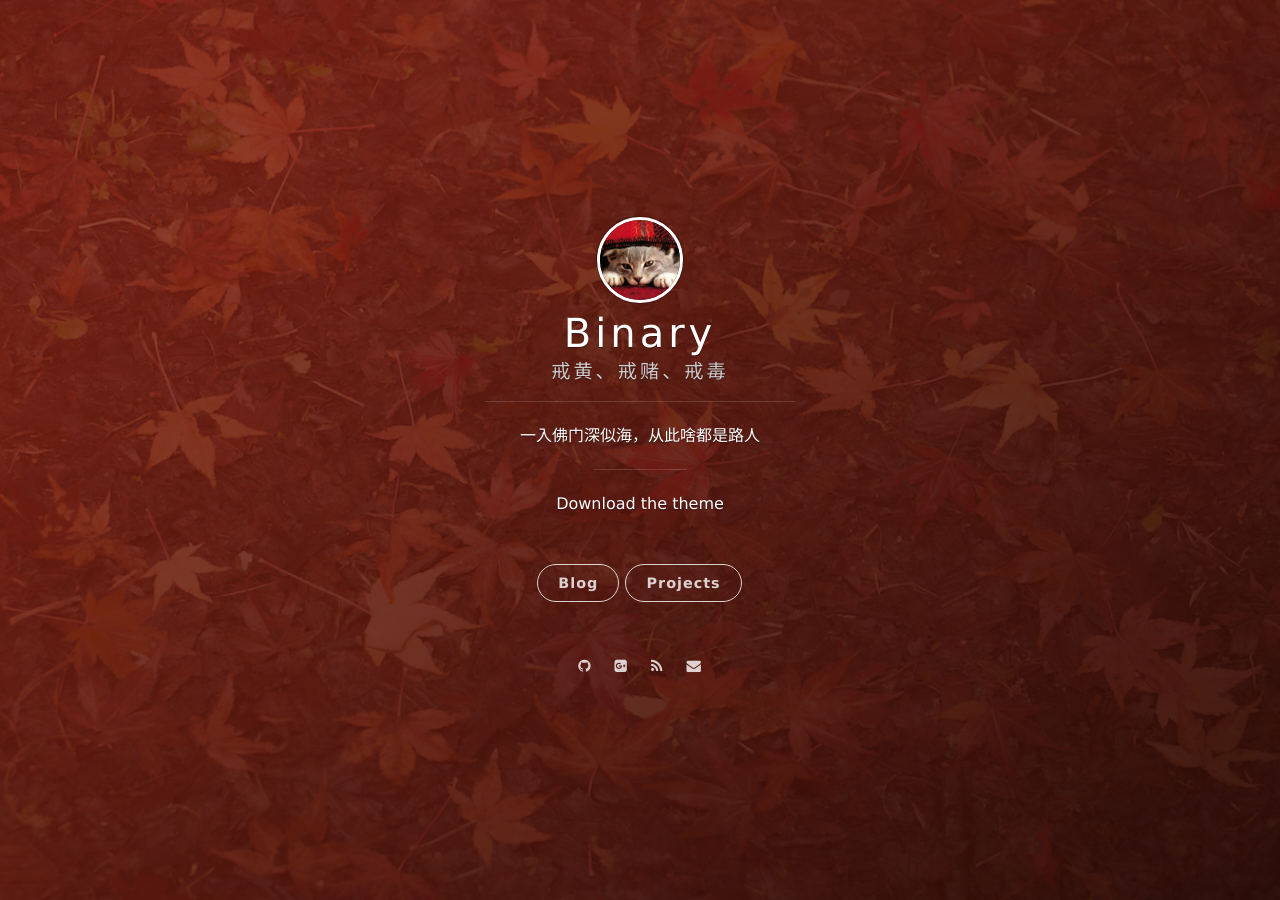
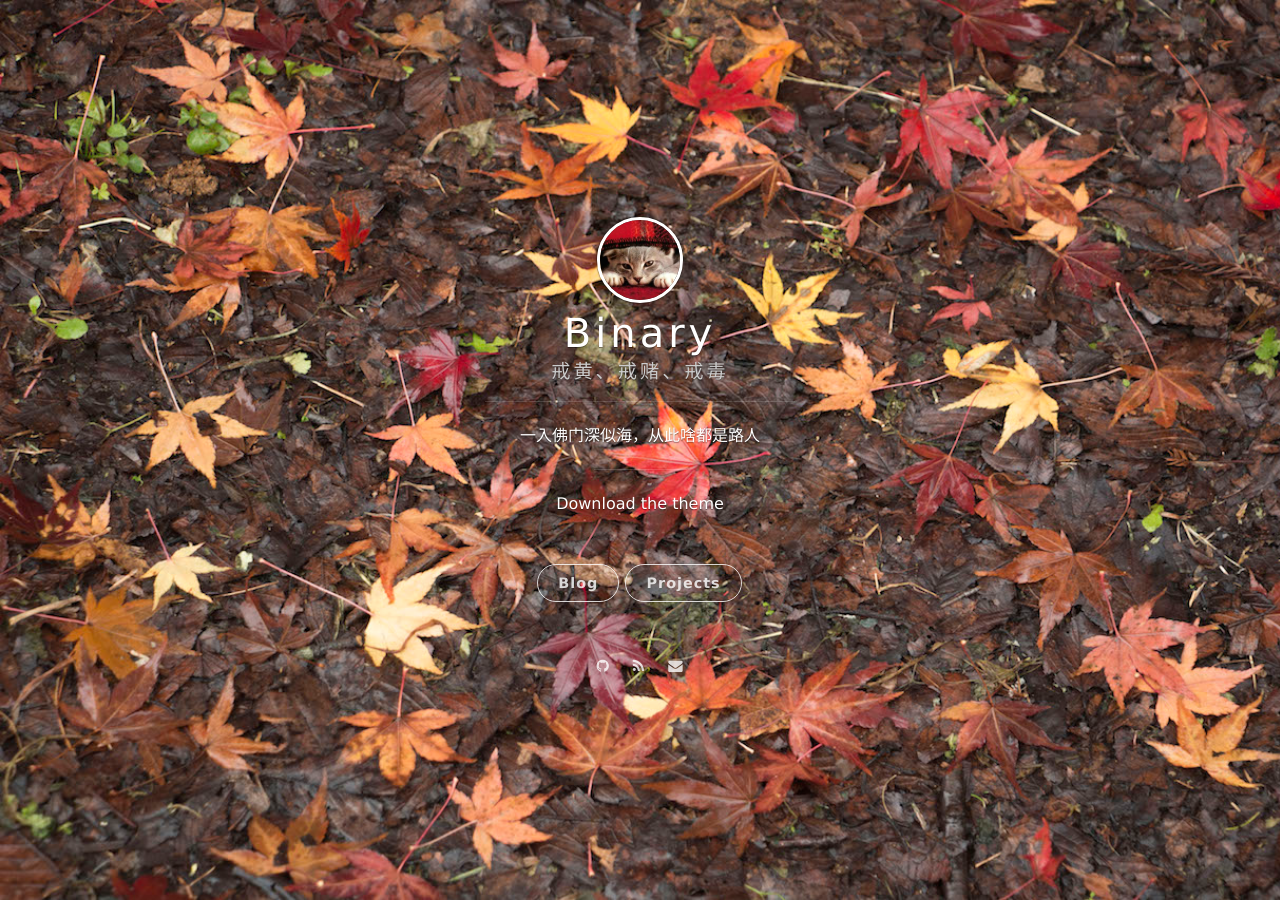
Before and after one commit to Binary-ZRJ/Binary-ZRJ.github.io, a Jekyll site: the page built from index.html, in a window 1280 px wide. Built offline with Jekyll 4.4.1, drawn with Linux system fonts in a browser that asks for light colours; nearby versions of some CDN libraries; the list of posts is cut into pages by our own code.

Commit message:
update again
.........

```diff
--- a/_config.yml
+++ b/_config.yml
@@ -13,7 +13,7 @@ permalink: /:year/:month/:title/
 highlighter: rouge
 
 # supported colors: blue, green, purple, red, orange or slate. If you need clear, leave it empty.
-cover_color: red
+cover_color:
 
 # The blog button should not be removed.
 blog_button:
@@ -40,10 +40,10 @@ social:
     #weibo: onevcat
     github: https://binary-zrj.github.io/
     #twitter: onevcat
-    gplus: 107108267983477358170
+    #gplus: 107108267983477358170
     mail: 510182a22rk.cdb@sina.cn
 
 # Google Analytics
-ga:
+#ga:
     # id: your_ga_id
     # host: your_host
```
